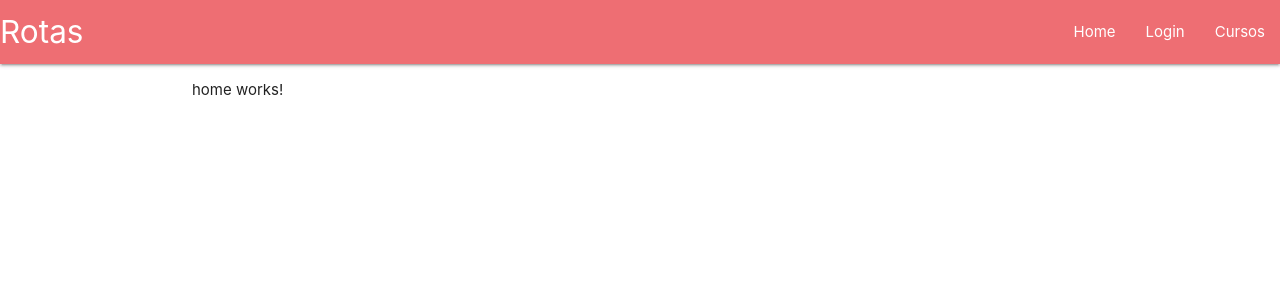
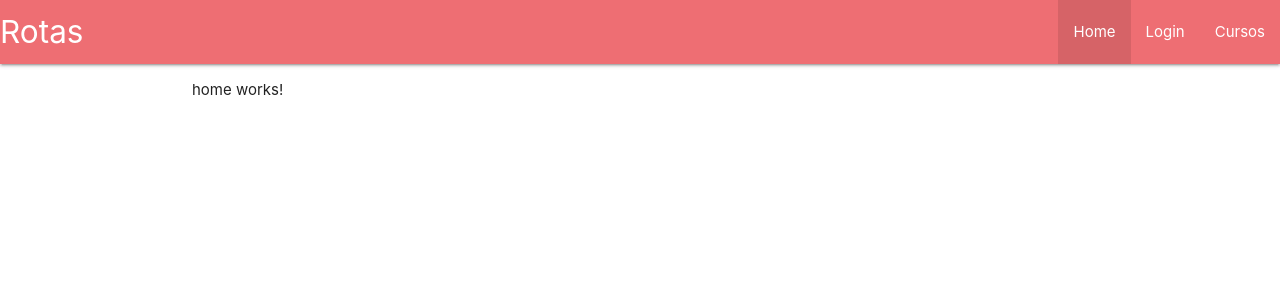
Before and after one commit to pereirathiago/angular, an Angular app in the folder rotas/: page / in a window 1280 px wide. Shown: the top 300 px of the page. Built offline with nearby package versions, Linux system fonts and the light colour scheme.

Commit message:
#52: Rotas: Aplicando CSS em rotas ativas

```diff
--- a/rotas/src/app/app.component.html
+++ b/rotas/src/app/app.component.html
@@ -2,9 +2,9 @@
   <div class="nav-wrapper">
     <a routerLink="" class="brand-logo">Rotas</a>
     <ul id="nav-mobile" class="right hide-on-med-and-down">
-      <li><a routerLink="">Home</a></li>
-      <li><a routerLink="/login">Login</a></li>
-      <li><a routerLink="/cursos">Cursos</a></li>
+      <li routerLinkActive="active" [routerLinkActiveOptions]="{exact: true}"><a routerLink="">Home</a></li>
+      <li routerLinkActive="active"><a routerLink="/login">Login</a></li>
+      <li routerLinkActive="active"><a routerLink="/cursos">Cursos</a></li>
     </ul>
   </div>
 </nav>
```
